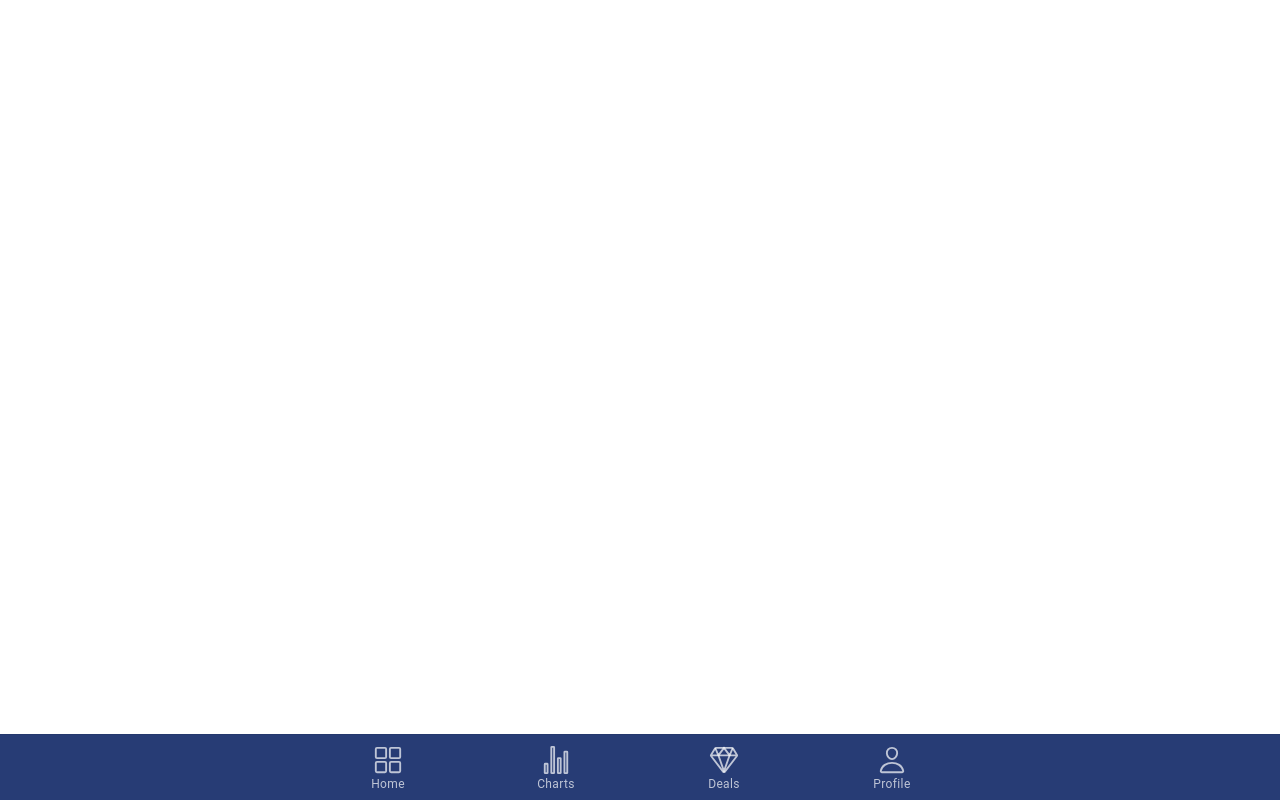
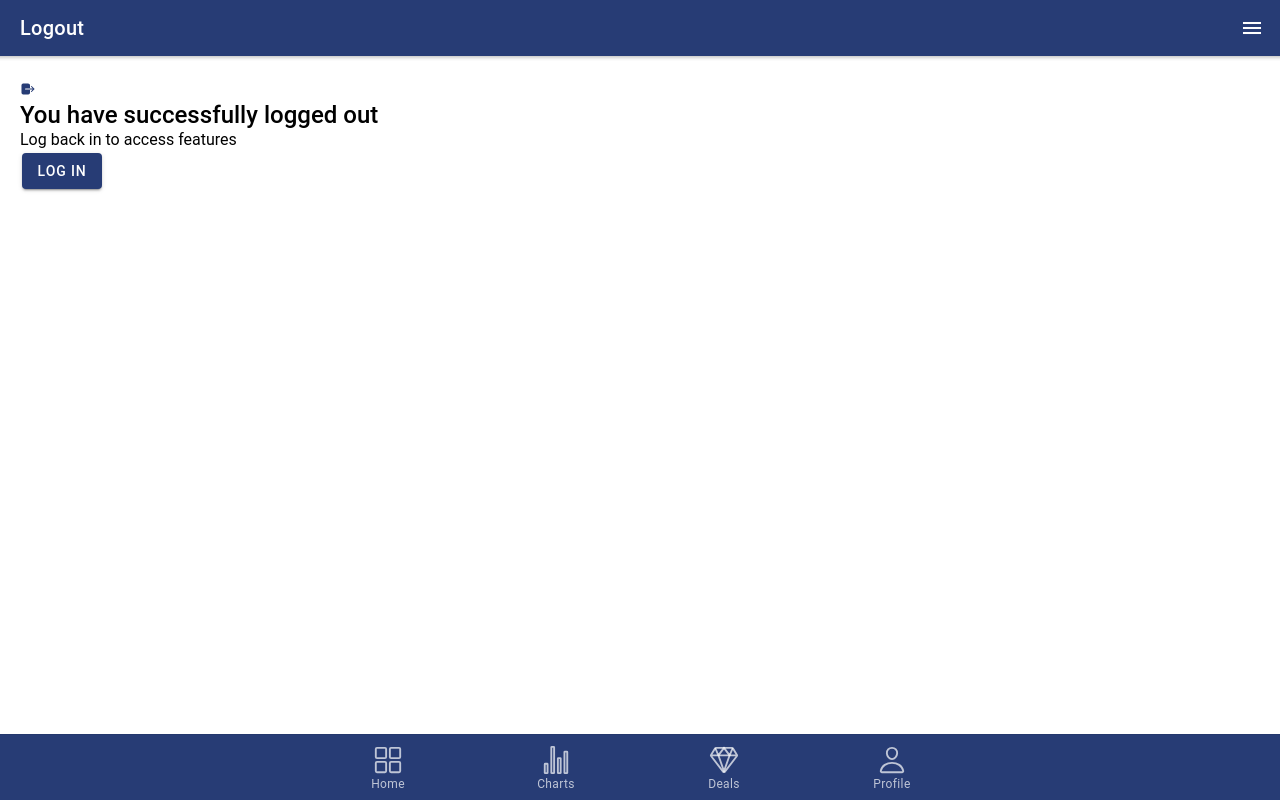
Before and after one commit to tommydemarco/frontend-ninja, a React (Create React App) app: page /logout in a window 1280 px wide. Built offline with nearby package versions, Linux system fonts and the light colour scheme.

Commit message:
Registers Logout page

```diff
--- a/src/App.tsx
+++ b/src/App.tsx
@@ -25,6 +25,7 @@ import Home from './pages/Home';
 import Charts from './pages/Charts';
 import Profile from './pages/Profile';
 import Mode from './pages/Mode';
+import Logout from "./pages/Logout";
 
 /* Core CSS required for Ionic components to work properly */
 import '@ionic/react/css/core.css';
@@ -72,6 +73,9 @@ const App: React.FC = () => {
           </IonMenu>
           <IonTabs>
             <IonRouterOutlet id="main">
+              <Route path="/logout">
+                <Logout />
+              </Route>
               <Route path="/home">
                 <Home />
               </Route>
--- a/src/pages/Logout.tsx
+++ b/src/pages/Logout.tsx
@@ -1,29 +1,31 @@
 import React from "react";
 
-import { IonButtons, IonContent, IonHeader, IonMenuButton, IonPage, IonTitle, IonToolbar } from "@ionic/react";
+import { IonButtons, IonContent, IonHeader, IonIcon, IonMenuButton, IonPage, IonTitle, IonToolbar } from "@ionic/react";
+import { logOut } from "ionicons/icons"
 
 import ContentContainer from "../components/ContentContainer";
 import InfoContent from "../components/InfoContent";
 
-interface LogoutProps {
-  children: React.ReactNode;
-}
-
-const Logout: React.FC<LogoutProps> = ({ children }) => {
+const Logout: React.FC = () => {
   return (
     <IonPage>
-      <IonHeader>
-        <IonButtons slot="end">
-          <IonMenuButton />
-        </IonButtons>
-        <IonToolbar>
+      <IonHeader >
+        <IonToolbar color="primary">
           <IonTitle>Logout</IonTitle>
+          <IonButtons slot="end">
+            <IonMenuButton />
+          </IonButtons>
         </IonToolbar>
       </IonHeader>
       <IonContent>
         <ContentContainer>
-          <InfoContent title="You have successfully logged out" subtitle="Log back in to access features">
-
+          <InfoContent
+              title="You have successfully logged out"
+              subtitle="Log back in to access features"
+              buttonText="Log in"
+              buttonLink="/login"
+          >
+            <IonIcon icon={logOut} color="primary" />
           </InfoContent>
         </ContentContainer>
       </IonContent>
```
